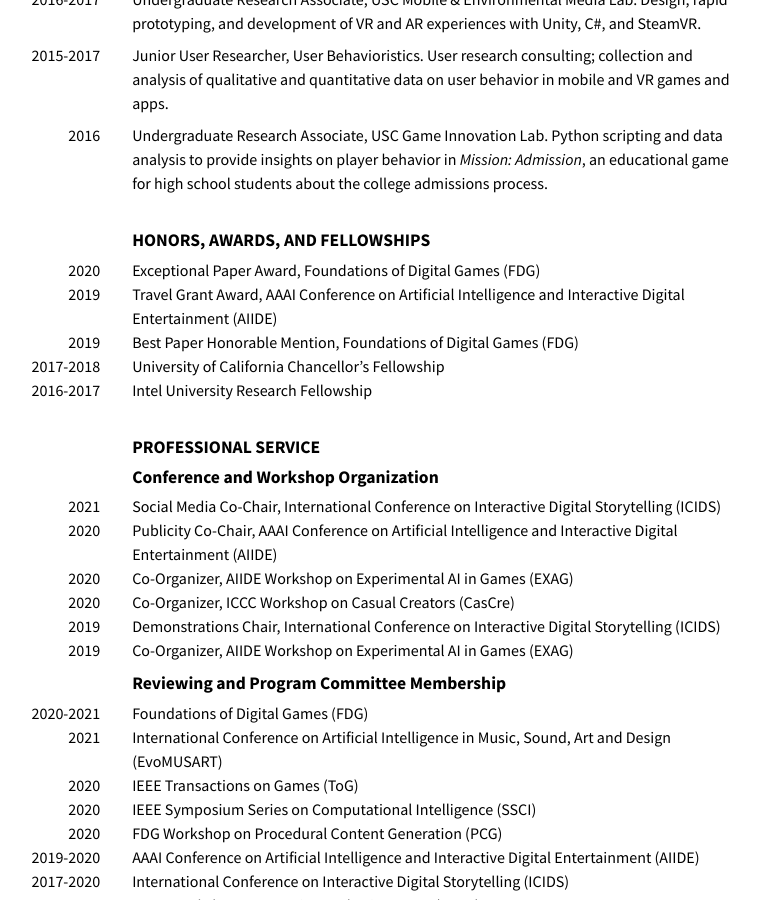
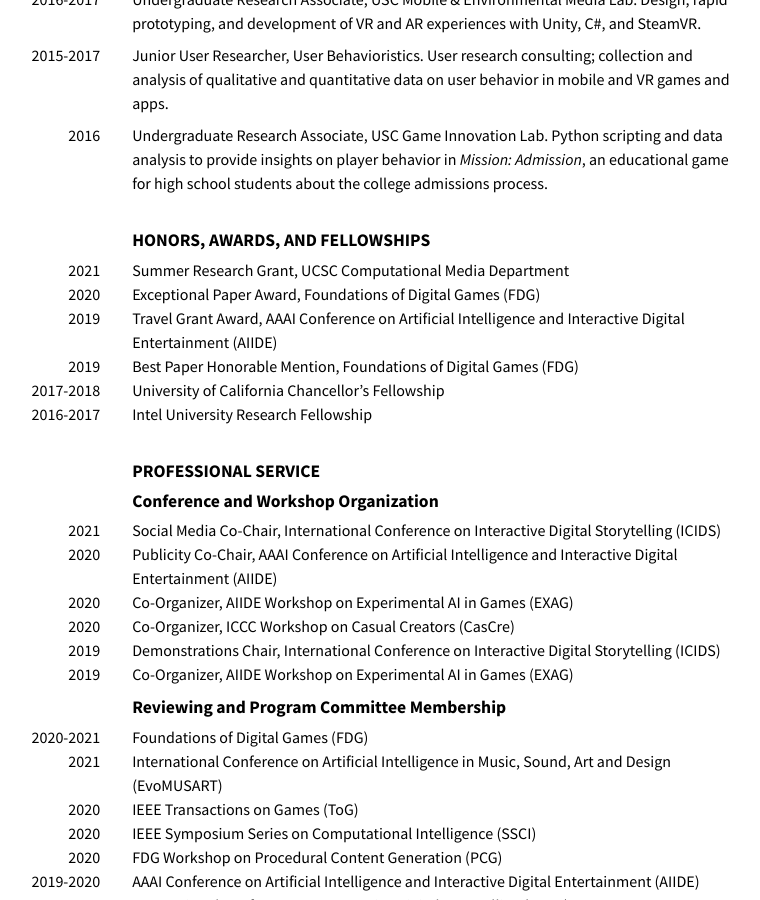
Before and after one commit to mkremins/mkremins.github.io, a Jekyll site: the page built from cv/index.html, in a window 1280 px wide and 900 px high, scrolled down 4471 px. Shown: the whole window, without its empty margins (262-1022 px from the left). Built offline with Jekyll 4.4.1, drawn with Linux system fonts in a browser that asks for light colours.

Commit message:
Add Summer 2021 departmental research grant to CV

```diff
--- a/cv/index.html
+++ b/cv/index.html
@@ -232,6 +232,10 @@ layout: null
       <h2>Honors, Awards, and Fellowships</h2>
       <div class="oneline-entries">
         <div class="dated-entry">
+          <div class="dated-date">2021</div>
+          <div class="dated-content">Summer Research Grant, UCSC Computational Media Department</div>
+        </div>
+        <div class="dated-entry">
           <div class="dated-date">2020</div>
           <div class="dated-content">Exceptional Paper Award, Foundations of Digital Games (FDG)</div>
         </div>
```
